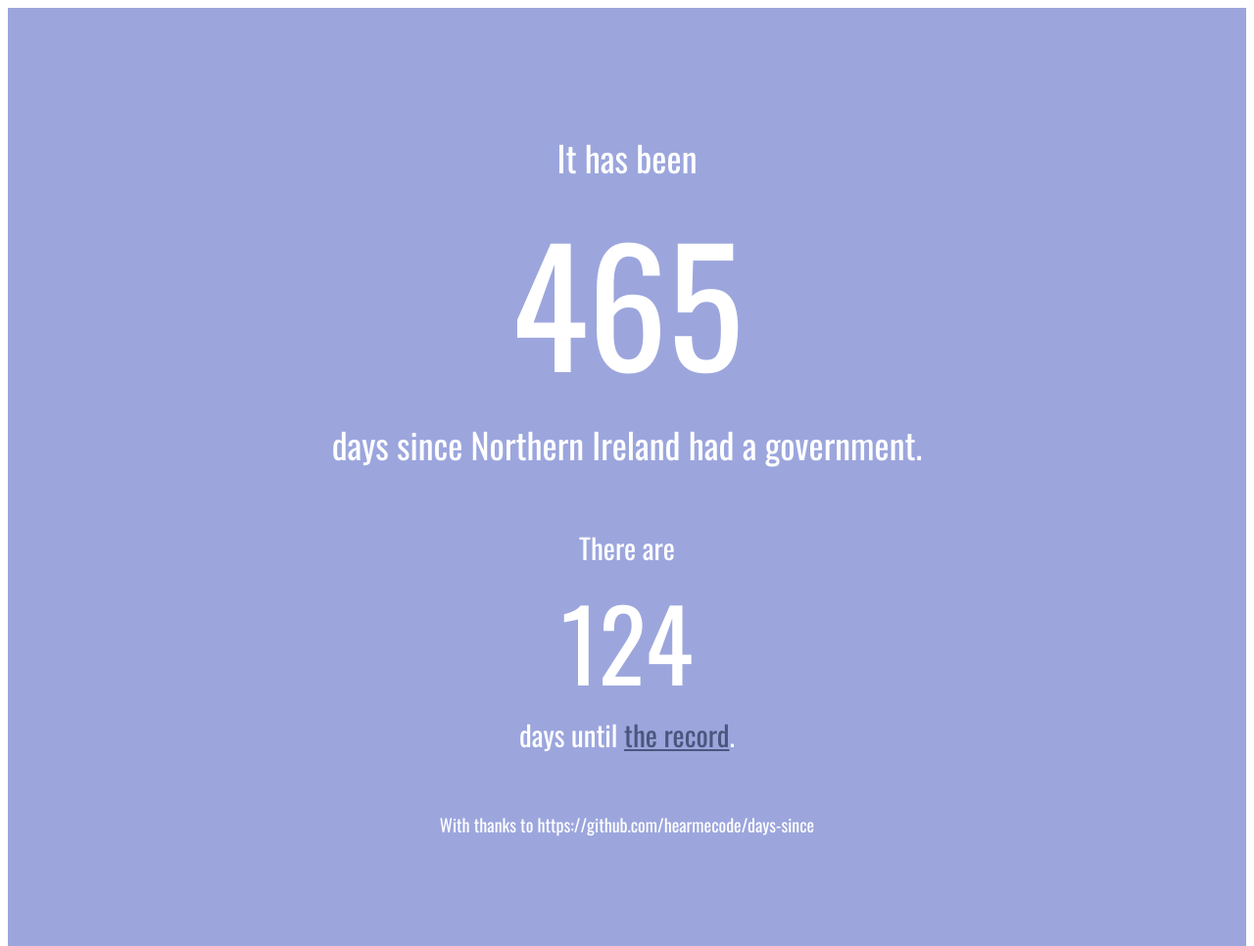
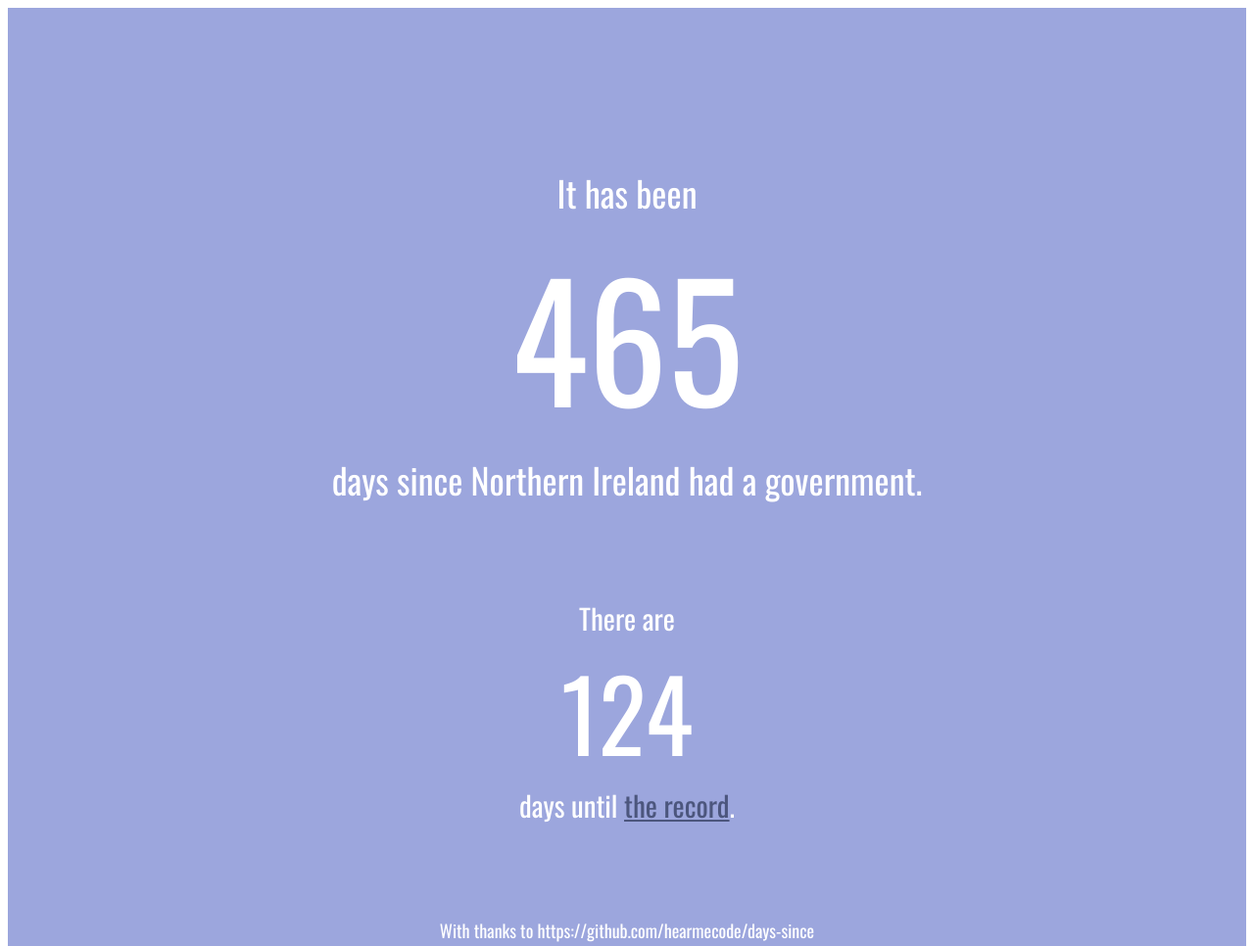
Before and after one commit to andrewbolster/howlonghasnorthernirelandnothadagovernment.com, a plain HTML site: page index.html in a window 1280 px wide. Shown: the top 966 px of the page at 98% size. Drawn offline with nearby package versions, Linux system fonts and the light colour scheme.

Commit message:
Remove JS deps and clean up some div-soup

```diff
--- a/index.html
+++ b/index.html
@@ -1,4 +1,5 @@
 <html>
+
 <head>
     <title>Days since Northern Ireland had a government</title>
 
@@ -11,9 +12,17 @@
 
     <link href='https://fonts.googleapis.com/css?family=Oswald' rel='stylesheet' type='text/css'>
     <style>
+        #days-container {
+            display: block;
+            font-size: 4.5em;
+        }
 
-        .main
-        {
+        #record-container {
+            display: block;
+            font-size: 3.5em;
+        }
+
+        #main {
             width: 80%;
             color: #fff;
             padding: 10%;
@@ -21,14 +30,6 @@
             background-color: #9ca6dd;
             text-align: center;
             font-size: 2.25em;
-        }
-
-        #days-container {
-            font-size: 4.5em;
-        }
-
-        #record-container {
-            font-size: 3.5em;
         }
 
         .record {
@@ -44,78 +45,66 @@
         small {
             font-size: 50%;
         }
-
     </style>
 
 </head>
+
 <body>
-    <div class="main">
+    <div id="main">
+        <p>
+            It has been
+            <span id="days-container"></span>
+            days since Northern Ireland had a government.
+        </p>
 
-        <div>
-            It has been
-        </div>
+        <p class="record">
+            There are
+            <span id="record-container"></span>
+            days until
+            <a href='https://en.wikipedia.org/wiki/2010%E2%80%9311_Belgian_government_formation'>the record</a>.
+        </p>
 
-        <div id="days-container">
-
-        </div>
-
-        <div>
-            days since Northern Ireland had a government.
-        </div>
-
-        <div class="record">
-            <div>
-                There are
-            </div>
-
-            <div id="record-container">
-
-            </div>
-
-            <div>
-                days until <a href='https://en.wikipedia.org/wiki/2010%E2%80%9311_Belgian_government_formation'>the record</a>.
-            </div>
-        </div>
-
-        <div>
+        <p>
             <small>With thanks to https://github.com/hearmecode/days-since</small>
-        </div>
-
-
+        </p>
     </div>
 
-    <script src="https://ajax.googleapis.com/ajax/libs/jquery/1.11.0/jquery.min.js"></script>
-    <script src="https://cdnjs.cloudflare.com/ajax/libs/moment.js/2.11.2/moment.min.js"></script>
+    <script type="text/javascript">
+        Date.daysSince = function (compareDate) {
+            var millisecondsInDay = 24 * 60 * 60 * 1000;
+            var timeDiff = new Date().getTime() - compareDate.getTime();
+            return Math.floor(timeDiff / millisecondsInDay);
+        }
+
+        var noGov = (function () {
+            var noGovDate = new Date(2017, 0, 16);
+            var currentRecordDays = 589;
+            var daysSinceGov = Date.daysSince(noGovDate);
+
+            return {
+                totalDays: function () {
+                    return daysSinceGov;
+                },
+                daysToRecord: function () {
+                    return currentRecordDays - daysSinceGov;
+                }
+            };
+        })();
+
+        document.addEventListener("DOMContentLoaded", function () {
+            document.getElementById("days-container").innerHTML = noGov.totalDays();
+            document.getElementById("record-container").innerHTML = noGov.daysToRecord()
+        });
+    </script>
 
     <!-- Global site tag (gtag.js) - Google Analytics Ask Bolster for numbers-->
     <script async src="https://www.googletagmanager.com/gtag/js?id=UA-8275151-10"></script>
     <script>
-      window.dataLayer = window.dataLayer || [];
-      function gtag(){dataLayer.push(arguments);}
-      gtag('js', new Date());
+        window.dataLayer = window.dataLayer || [];
+        function gtag() { dataLayer.push(arguments); }
+        gtag('js', new Date());
+        gtag('config', 'UA-8275151-10');
+    </script>
+</body>
 
-      gtag('config', 'UA-8275151-10');
-    </script>
-
-    <script type="text/javascript">
-        $( document ).ready(function() {
-            var oneDay = 24*60*60*1000; // hours*minutes*seconds*milliseconds
-            var noGovernmentSince = new Date(2017,0,16); // 0 is January for some ungodly reason
-            var today = new Date();
-            // var diffDays = Math.round(Math.abs((noGovernmentSince.getTime() - today.getTime())/(oneDay))) - 1;
-
-            noGovernmentSince = moment(noGovernmentSince);
-            today = moment(today);
-            diffDays = today.diff(noGovernmentSince, 'days');
-
-            $("#days-container").text(diffDays);
-
-            var toRecord = 589 - diffDays;
-
-            $("#record-container").text(toRecord);
-
-        });
-    </script>
-
-</body>
 </html>
```
